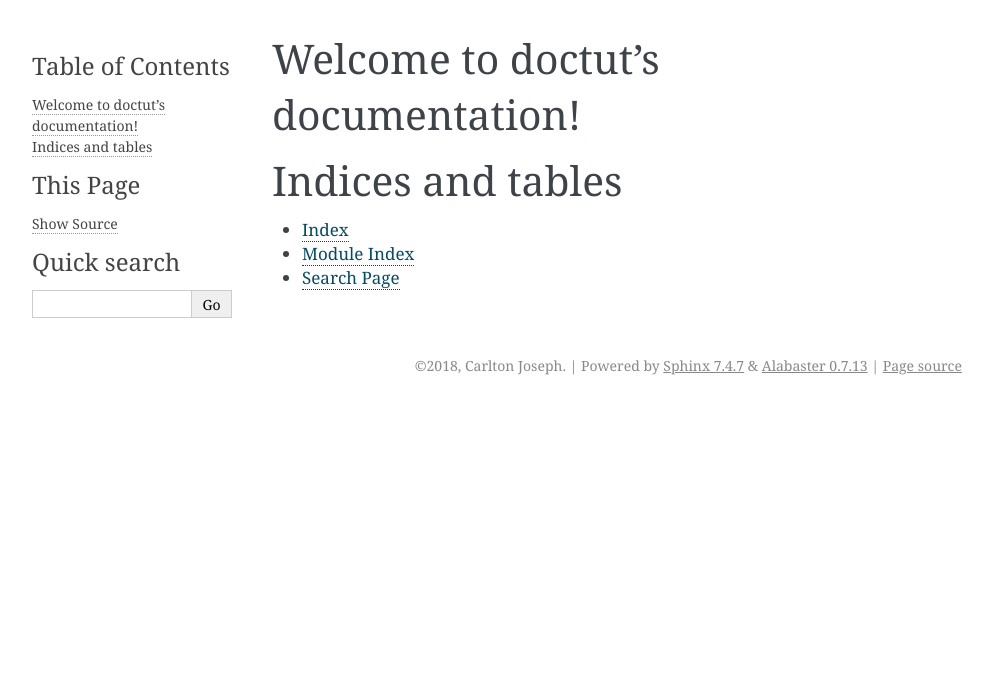
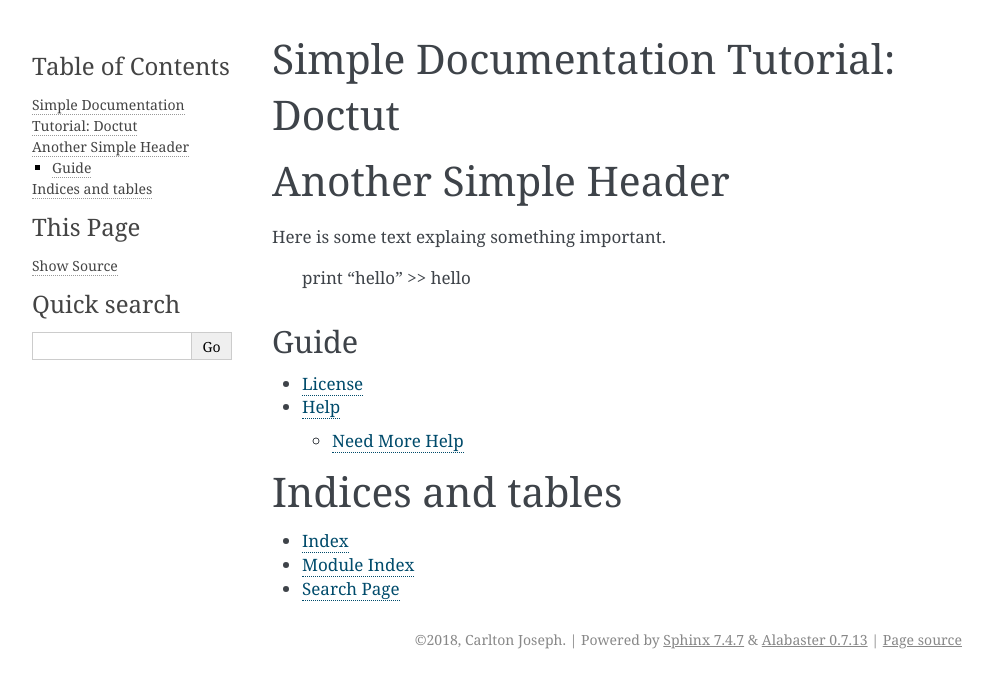
Before and after one commit to carltonj2000/doctut, a Sphinx documentation site: the page built from docs/source/index.rst, in a window 1280 px wide. Shown: the top 688 px of the page, without its empty margins (148-1141 px from the left). Built offline with Sphinx 7.4.7, drawn with Linux system fonts in a browser that asks for light colours.

Commit message:
mod the docs

```diff
--- a/docs/source/index.rst
+++ b/docs/source/index.rst
@@ -1,14 +1,22 @@
-.. doctut documentation master file, created by
-   sphinx-quickstart on Sat Dec 22 15:36:59 2018.
-   You can adapt this file completely to your liking, but it should at least
-   contain the root `toctree` directive.
+Simple Documentation Tutorial: Doctut
+=====================================
 
-Welcome to doctut's documentation!
-==================================
+Another Simple Header
+=====================
+
+Here is some text explaing something important.
+
+    print "hello"
+    >> hello
+
+Guide
+^^^^^
 
 .. toctree::
    :maxdepth: 2
-   :caption: Contents:
+
+   license
+   help
 
 
 
--- /dev/null
+++ b/docs/source/license.rst
@@ -0,0 +1,4 @@
+License
+=======
+
+MIT License ... with the copy and paste here yet.
```
Also changed, not shown: README.md (+7 -0 lines), docs/source/help.rst (added, +9 -0 lines).
